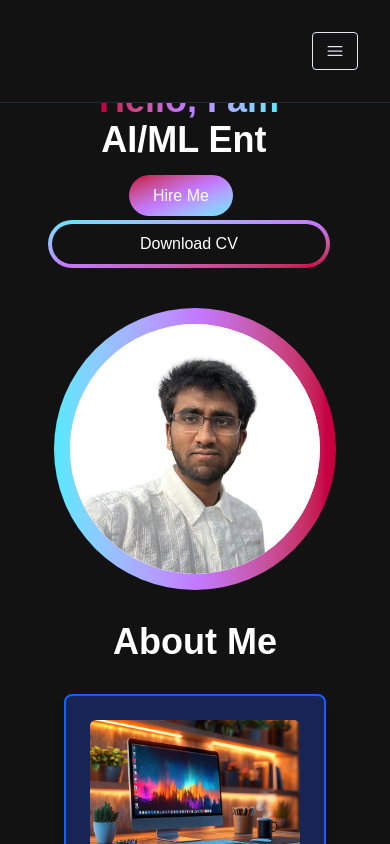
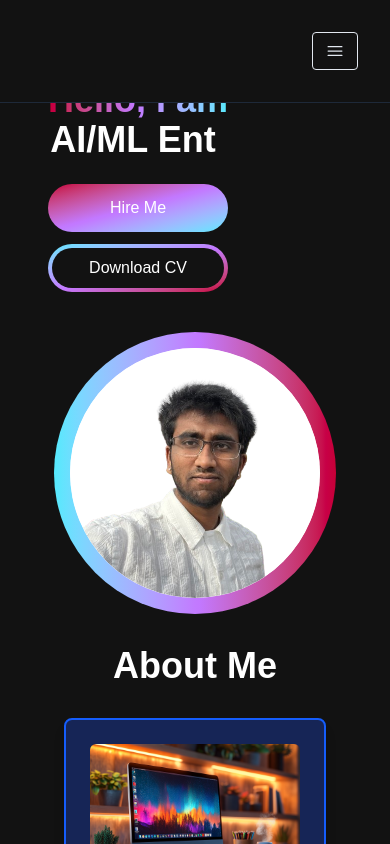
Before and after one commit to sutpat1/portfolio-website, a Next.js app: page / in a window 390 px wide. Shown: the top 844 px of the page. Built offline with nearby package versions, Linux system fonts and the light colour scheme.

Commit message:
Fixed download cv mobile button

```diff
--- a/src/app/components/HeroSection.tsx
+++ b/src/app/components/HeroSection.tsx
@@ -40,22 +40,24 @@ const HeroSection = () => {
             {/* Optional: Add a short bio here */}
           </p>
 
-          <div className="mt-6">
+          <div className="mt-6 flex flex-col sm:flex-row gap-3 sm:gap-4">
             <Link
               href="/#contact"
-              className="px-6 py-3 w-full sm:w-fit rounded-full mr-4 bg-gradient-to-br  from-rose-700 via-purple-400 to-cyan-300 hover:bg-slate-200 text-white"
+              className="px-1 py-1 w-full sm:w-auto rounded-full bg-gradient-to-br from-rose-700 via-purple-400 to-cyan-300 hover:bg-slate-200 text-white"
             >
-              Hire Me
+              <span className="block rounded-full px-5 py-2 text-center">
+                Hire Me
+              </span>
             </Link>
             <button
               onClick={() => window.open("/documents/April2025CVSharvUtpat.pdf", "_blank")}
-              className="px-1 py-1 w-full sm:w-fit rounded-full mr-4 bg-gradient-to-br from-cyan-300 via-purple-400 to-rose-700 hover:bg-slate-800 text-white mt-3"
+              className="px-1 py-1 w-full sm:w-auto rounded-full bg-gradient-to-br from-cyan-300 via-purple-400 to-rose-700 hover:bg-slate-800 text-white"
             >
-              <span className="block bg-[#121212] hover:bg-slate-800 rounded-full px-5 py-2">
+              <span className="block bg-[#121212] hover:bg-slate-800 rounded-full px-5 py-2 text-center">
                 Download CV
               </span>
             </button>
-          </div>
+        </div>
         </motion.div>
 
         {/* Image with Blue Ring */}
```
